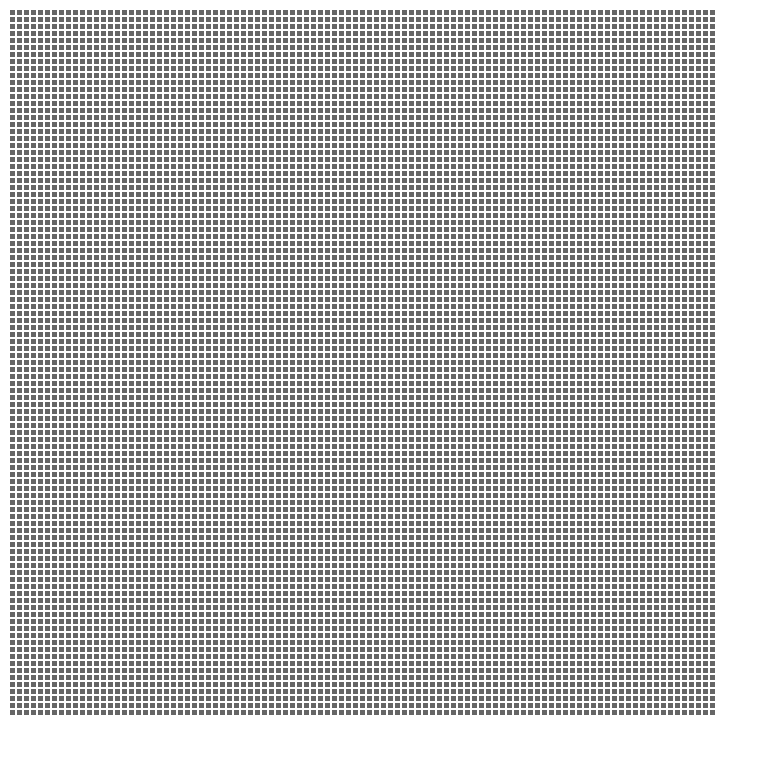
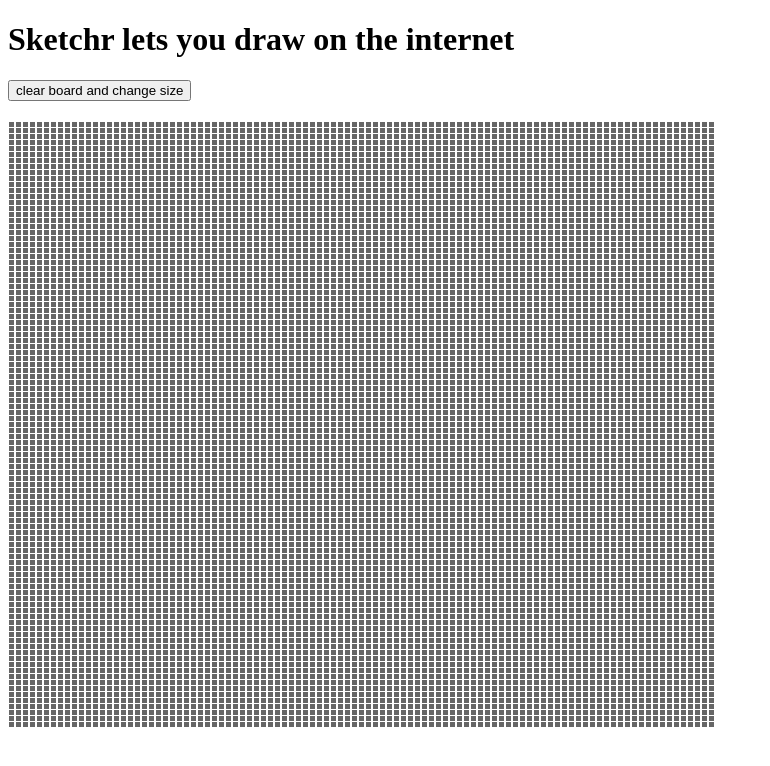
Before and after one commit to deleteriousEffect/sketchr, a plain HTML site: page index.html in a window 1280 px wide. Shown: the whole page, without its empty margins (0-770 px from the left). Drawn offline with nearby package versions, Linux system fonts and the light colour scheme.

Commit message:
improved appearance, add header and button

```diff
--- a/app.js
+++ b/app.js
@@ -1,16 +1,16 @@
 /*jslint browser: true*/ /*global  $*/
 $(document).ready(function() {
-    function gridCollumns (collumns) {
+    function gridRows (rows) {
     var i;
-        for (i = 0; i <= collumns; i += 1) {
-            $('.sketchpad').append('<div class="collumn"></div>');
+        for (i = 0; i <= rows; i += 1) {
+            $('.sketchpad').append('<div class="row"></div>');
         }
     }
     function gridCreate (size) {
     var i;
-        gridCollumns (size);
+        gridRows (size);
         for (i = 0; i <= size; i += 1) {
-            $('.collumn').append('<div class="grid-unit"></div>');
+            $('.row').append('<div class="grid-unit"></div>');
         }
     }
     $('.sketchpad').on('mouseenter', '.grid-unit', function() {
--- a/index.html
+++ b/index.html
@@ -10,6 +10,8 @@
 <body>
     <main>
         <div class="sketchpad">
+            <h1>Sketchr lets you draw on the internet</h1>
+            <button>clear board and change size</button>
         </div>
     </main>
 
--- a/sass/style.sass
+++ b/sass/style.sass
@@ -1,11 +1,15 @@
-.sketchpad div
-  height: 5px
-  width: 5px
+.row
   float: left
-  margin: 1px
+
+button
+  display: block
+  margin-bottom: 20px
 
 .grid-unit
   background-color: #666
+  height: 5px
+  width: 5px
+  margin: 1px
 
 .sketched
   background-color: #000
```
Also changed, not shown: style.css.
